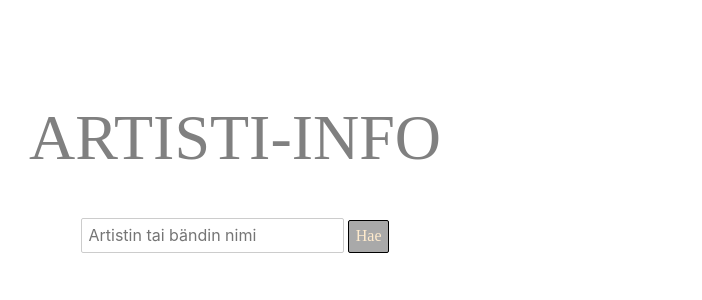
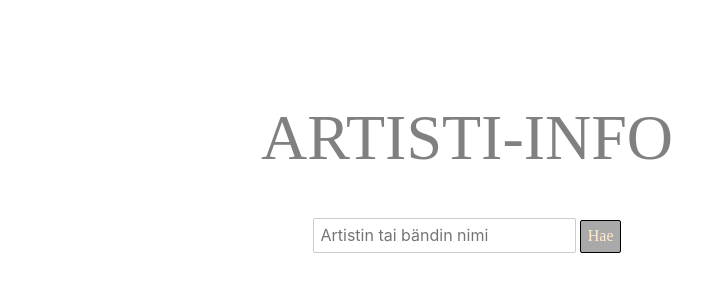
Before and after one commit to aa3689/artisti-info, a Svelte app: page / in a window 1280 px wide. Shown: the top 300 px of the page, without its empty margins (173-875 px from the left). Built offline with nearby package versions, Linux system fonts and the light colour scheme.

Commit message:
Fixed centering content

```diff
--- a/src/App.svelte
+++ b/src/App.svelte
@@ -20,7 +20,7 @@
   main {
     display: grid;
     grid-template-columns: 800px;
-    align-items: center;
+    justify-content: center;
     margin: 50px auto;
   }
 
```
